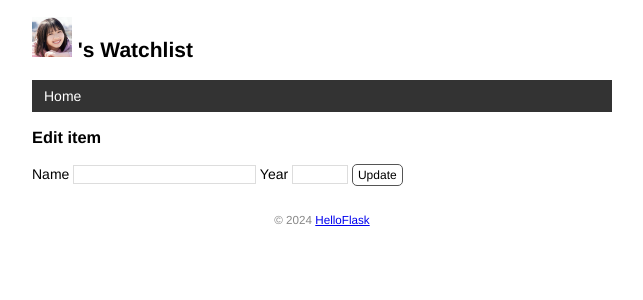
After one commit to ErrorLSC/FlaskTutorial, a Flask app: template templates/edit.html in a window 1280 px wide. The commit adds this page. Shown: the top 300 px of the page, without its empty margins (318-961 px from the left). Run offline with Flask 3, Linux system fonts and the light colour scheme; the template is opened without the code that fills it, so the values that code supplies are empty.

Commit message:
Create, edit and delete item by form

```diff
--- a/app.py
+++ b/app.py
@@ -1,4 +1,4 @@
-from flask import Flask,url_for,render_template
+from flask import Flask,url_for,render_template,request,redirect,flash
 from markupsafe import escape
 import os
 import sys
@@ -12,6 +12,7 @@ else:  # 否则使用四个斜线
     prefix = 'sqlite:////'
 
 app = Flask(__name__)
+app.config['SECRET_KEY'] = 'dev'
 app.config['SQLALCHEMY_DATABASE_URI'] = prefix + os.path.join(app.root_path, 'data.db')
 app.config['SQLALCHEMY_TRACK_MODIFICATIONS'] = False  # 关闭对模型修改的监控
 # 在扩展类实例化前加载配置
@@ -63,8 +64,22 @@ def forge():
     db.session.commit()
     click.echo('Done.')
 
-@app.route('/')
+@app.route('/',methods=['GET', 'POST'])
 def index():
+    if request.method == 'POST':  # 判断是否是 POST 请求
+        # 获取表单数据
+        title = request.form.get('title')  # 传入表单对应输入字段的 name 值
+        year = request.form.get('year')
+        # 验证数据
+        if not title or not year or len(year) > 4 or len(title) > 60:
+            flash('Invalid input.')  # 显示错误提示
+            return redirect(url_for('index'))  # 重定向回主页
+        # 保存表单数据到数据库
+        movie = Movie(title=title, year=year)  # 创建记录
+        db.session.add(movie)  # 添加到数据库会话
+        db.session.commit()  # 提交数据库会话
+        flash('Item created.')  # 显示成功创建的提示
+        return redirect(url_for('index'))  # 重定向回主页
     movies = Movie.query.all()
     return render_template('index.html', movies=movies)
 
@@ -93,3 +108,31 @@ def test_url_for():
 def page_not_found(e):  # 接受异常对象作为参数
     user = User.query.first()
     return render_template('404.html'), 404  # 返回模板和状态码
+
+@app.route('/movie/edit/<int:movie_id>', methods=['GET', 'POST'])
+def edit(movie_id):
+    movie = Movie.query.get_or_404(movie_id)
+
+    if request.method == 'POST':  # 处理编辑表单的提交请求
+        title = request.form['title']
+        year = request.form['year']
+
+        if not title or not year or len(year) != 4 or len(title) > 60:
+            flash('Invalid input.')
+            return redirect(url_for('edit', movie_id=movie_id))  # 重定向回对应的编辑页面
+
+        movie.title = title  # 更新标题
+        movie.year = year  # 更新年份
+        db.session.commit()  # 提交数据库会话
+        flash('Item updated.')
+        return redirect(url_for('index'))  # 重定向回主页
+
+    return render_template('edit.html', movie=movie)  # 传入被编辑的电影记录
+
+@app.route('/movie/delete/<int:movie_id>', methods=['POST'])  # 限定只接受 POST 请求
+def delete(movie_id):
+    movie = Movie.query.get_or_404(movie_id)  # 获取电影记录
+    db.session.delete(movie)  # 删除对应的记录
+    db.session.commit()  # 提交数据库会话
+    flash('Item deleted.')
+    return redirect(url_for('index'))  # 重定向回主页
--- a/static/style.css
+++ b/static/style.css
@@ -84,3 +84,49 @@ nav li a:hover {
     border-radius: 5px;
     padding: 3px 5px;
 }
+
+/* 覆盖某些浏览器对 input 元素定义的字体 */
+input[type=submit] {
+    font-family: inherit;
+}
+
+input[type=text] {
+    border: 1px solid #ddd;
+}
+
+input[name=year] {
+    width: 50px;
+}
+
+.btn {
+    font-size: 12px;
+    padding: 3px 5px;
+    text-decoration: none;
+    cursor: pointer;
+    background-color: white;
+    color: black;
+    border: 1px solid #555555;
+    border-radius: 5px;
+}
+
+.btn:hover {
+    text-decoration: none;
+    background-color: black;
+    color: white;
+    border: 1px solid black;
+}
+
+.alert {
+    position: relative;
+    padding: 7px;
+    margin: 7px 0;
+    border: 1px solid transparent;
+    color: #004085;
+    background-color: #cce5ff;
+    border-color: #b8daff;
+    border-radius: 5px;
+}
+
+.inline-form {
+    display: inline;
+}
--- a/templates/base.html
+++ b/templates/base.html
@@ -10,6 +10,9 @@
     {% endblock %}
 </head>
 <body>
+    {% for message in get_flashed_messages() %}
+    <div class="alert">{{ message }}</div>
+    {% endfor %}
     <h2>
         <img alt="Avatar" class="avatar" src="{{ url_for('static', filename='images/228-3.jpg') }}">
         {{ user.name }}'s Watchlist
--- /dev/null
+++ b/templates/edit.html
@@ -0,0 +1,10 @@
+{% extends 'base.html' %}
+
+{% block content %}
+<h3>Edit item</h3>
+<form method="post">
+    Name <input type="text" name="title" autocomplete="off" required value="{{ movie.title }}">
+    Year <input type="text" name="year" autocomplete="off" required value="{{ movie.year }}">
+    <input class="btn" type="submit" name="submit" value="Update">
+</form>
+{% endblock %}
```
Also changed, not shown: templates/index.html (+11 -0 lines).
